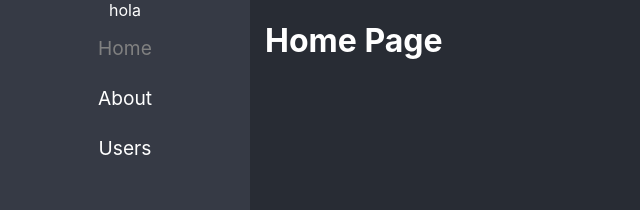
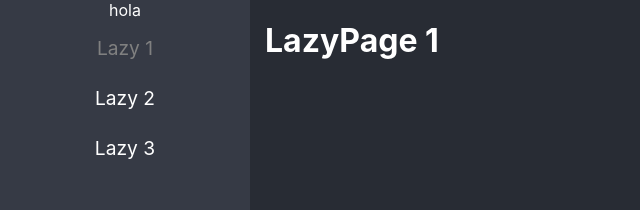
Before and after one commit to EdwinBojaca/react-udemy-adv, a React (Vite) app: page /lazy1 in a window 1280 px wide. Before the commit this address led to /. Shown: the top 210 px of the page, without its empty margins (0-640 px from the left). Built offline with nearby package versions, Linux system fonts and the light colour scheme.

Commit message:
Componentes Lazy agregados

```diff
--- /dev/null
+++ b/src/01-lazyload/pages/LazyPages1.tsx
@@ -0,0 +1,3 @@
+export const LazyPages1 = () => {
+  return <h1>LazyPage 1 </h1>;
+};
--- /dev/null
+++ b/src/01-lazyload/pages/LazyPages2.tsx
@@ -0,0 +1,3 @@
+export const LazyPages2 = () => {
+  return <h1>LazyPage 2 </h1>;
+};
--- /dev/null
+++ b/src/01-lazyload/pages/LazyPages3.tsx
@@ -0,0 +1,3 @@
+export const LazyPages3 = () => {
+  return <h1>LazyPage 3 </h1>;
+};
--- /dev/null
+++ b/src/01-lazyload/pages/index.ts
@@ -0,0 +1,3 @@
+export { LazyPages1 } from "./LazyPages1";
+export { LazyPages2 } from "./LazyPages2";
+export { LazyPages3 } from "./LazyPages3";
--- a/src/routes/Navigation.tsx
+++ b/src/routes/Navigation.tsx
@@ -5,6 +5,7 @@ import {
   Route,
   Routes,
 } from "react-router-dom";
+import { LazyPages1, LazyPages2, LazyPages3 } from "../01-lazyload/pages";
 
 export const Navigation = () => {
   return (
@@ -15,39 +16,39 @@ export const Navigation = () => {
           <ul>
             <li>
               <NavLink
-                to={"/"}
+                to={"/lazy1"}
                 className={({ isActive }) => (isActive ? "nav-active" : "")}
               >
-                Home
+                Lazy 1
               </NavLink>
             </li>
           </ul>
           <ul>
             <li>
               <NavLink
-                to={"/about"}
+                to={"/lazy2"}
                 className={({ isActive }) => (isActive ? "nav-active" : "")}
               >
-                About
+                Lazy 2
               </NavLink>
             </li>
           </ul>
           <ul>
             <li>
               <NavLink
-                to={"/users"}
+                to={"/lazy3"}
                 className={({ isActive }) => (isActive ? "nav-active" : "")}
               >
-                Users
+                Lazy 3
               </NavLink>
             </li>
           </ul>
         </nav>
         <Routes>
-          <Route path="/" element={<h1>Home Page</h1>} />
-          <Route path="about" element={<h1>About Page</h1>} />
-          <Route path="users" element={<h1>Users Page</h1>} />
-          <Route path="/*" element={<Navigate to={"/"} replace />} />
+          <Route path="lazy1" element={<LazyPages1 />} />
+          <Route path="lazy2" element={<LazyPages2 />} />
+          <Route path="lazy3" element={<LazyPages3 />} />
+          <Route path="/*" element={<Navigate to={"/lazy1"} replace />} />
         </Routes>
       </div>
     </BrowserRouter>
```
